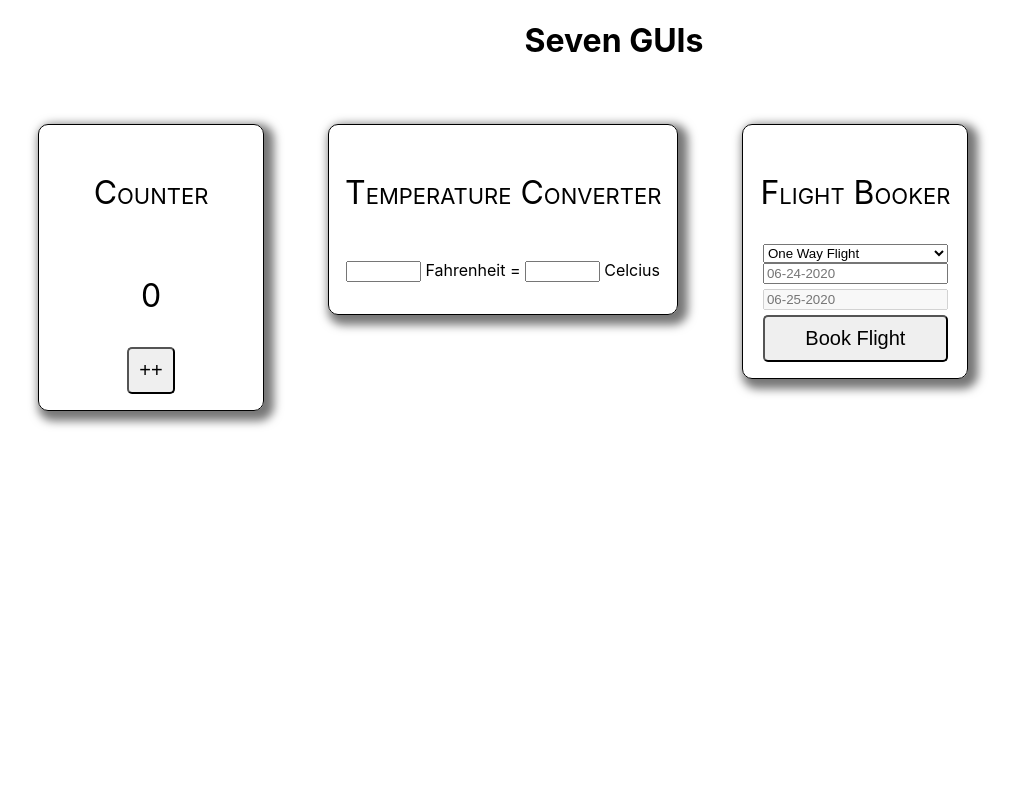
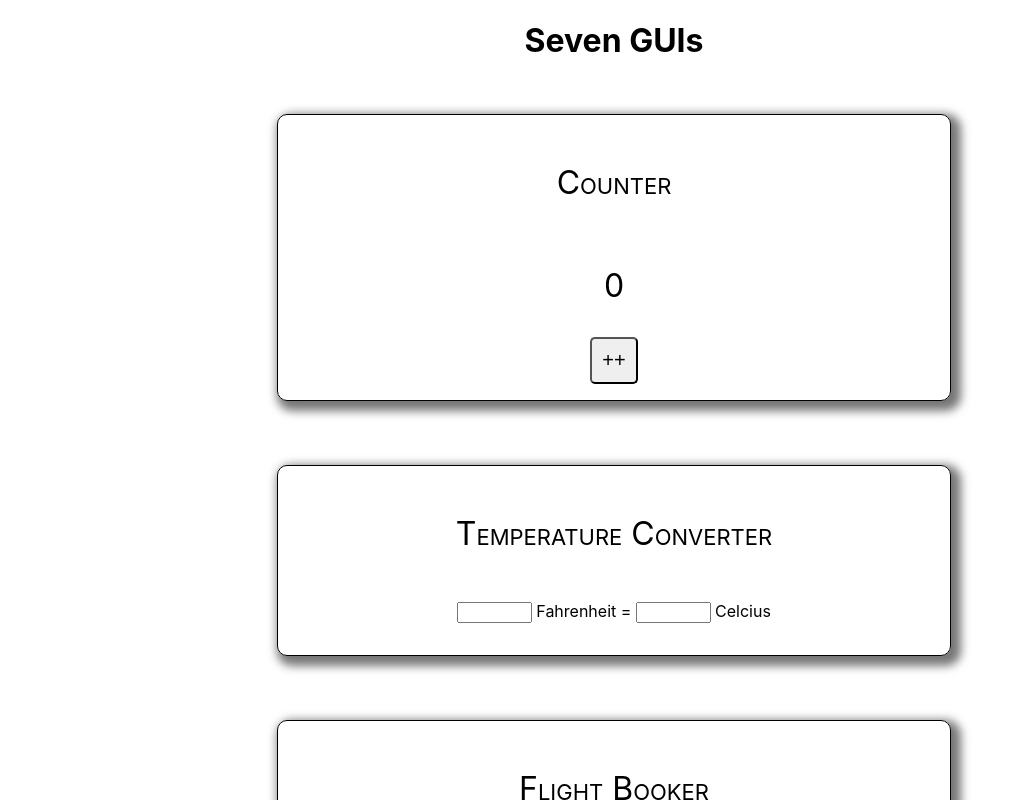
Before and after one commit to thecodepixi/seven-guis, a React (Create React App) app: page / in a window 1280 px wide. Shown: the top 800 px of the page, without its empty margins (26-1041 px from the left). Built offline with nearby package versions, Linux system fonts and the light colour scheme.

Commit message:
error checking for flightOut field works

```diff
--- a/src/App.css
+++ b/src/App.css
@@ -5,12 +5,11 @@ body {
 }
 
 #guis {
-  margin: 2em;
+  margin: auto;
   display: flex;
-  flex-direction: row;
-  justify-content: flex-start;
-  align-items: baseline;
-  flex-wrap: wrap;
+  flex-direction: column;
+  align-items: stretch;
+  width: 90vw;
 }
 
 h1 {
@@ -19,9 +18,9 @@ h1 {
 
 .box {
   height: max-content;
-  min-width: 15vw;
+  min-width: 50vw;
   padding: 1em;
-  margin: 2em;
+  margin: 2em auto;
   display: flex;
   flex-direction: column;
   align-items: center;
@@ -60,3 +59,8 @@ button {
 #flight-booker input {
   margin-bottom: 5px;
 }
+
+.error-field {
+  border: solid 1px red;
+  background-color: lightcoral;
+}
--- a/src/components/flightBooker.js
+++ b/src/components/flightBooker.js
@@ -4,7 +4,7 @@ const FlightBooker = () => {
   const [flightType, setFlightType] = useState('one-way');
   const [flightOut, setFlightOut] = useState('');
   const [flightBack, setFlightBack] = useState('');
-  const [error, setError] = useState(false);
+  const [error, setError] = useState({ flightOut: false, returnFlight: false });
   const flightOutRef = useRef();
   const returnFlightRef = useRef();
 
@@ -18,9 +18,23 @@ const FlightBooker = () => {
     }
   };
 
+  const dateRegExp = /^((0){1}[1-9]{1}|(1){1}[12]{1})-(([0-2]{1}[0-9]{1})|3[01])-20[\d]{2}$/g;
+
   const changeFlightOut = (e) => {
     // use regex to match approved date format of MM-DD-YYYY
-    // if it does not match, use 'flightOut' ref to highlight input as having an error, and setError to true
+    if (dateRegExp.test(e.target.value)) {
+      setError((prev) => ({
+        ...prev,
+        flightOut: false,
+      }));
+      setFlightOut(e.target.value);
+    } else {
+      // if it does not match, use 'flightOut' ref to highlight input as having an error, and setError to true
+      setError((prev) => ({
+        ...prev,
+        flightOut: true,
+      }));
+    }
   };
 
   const changeReturnFlight = (e) => {
@@ -50,6 +64,8 @@ const FlightBooker = () => {
           id='flight-out'
           placeholder='06-24-2020'
           ref={flightOutRef}
+          onChange={changeFlightOut}
+          className={error.flightOut ? 'error-field' : null}
         />
         <input
           type='text'
```
